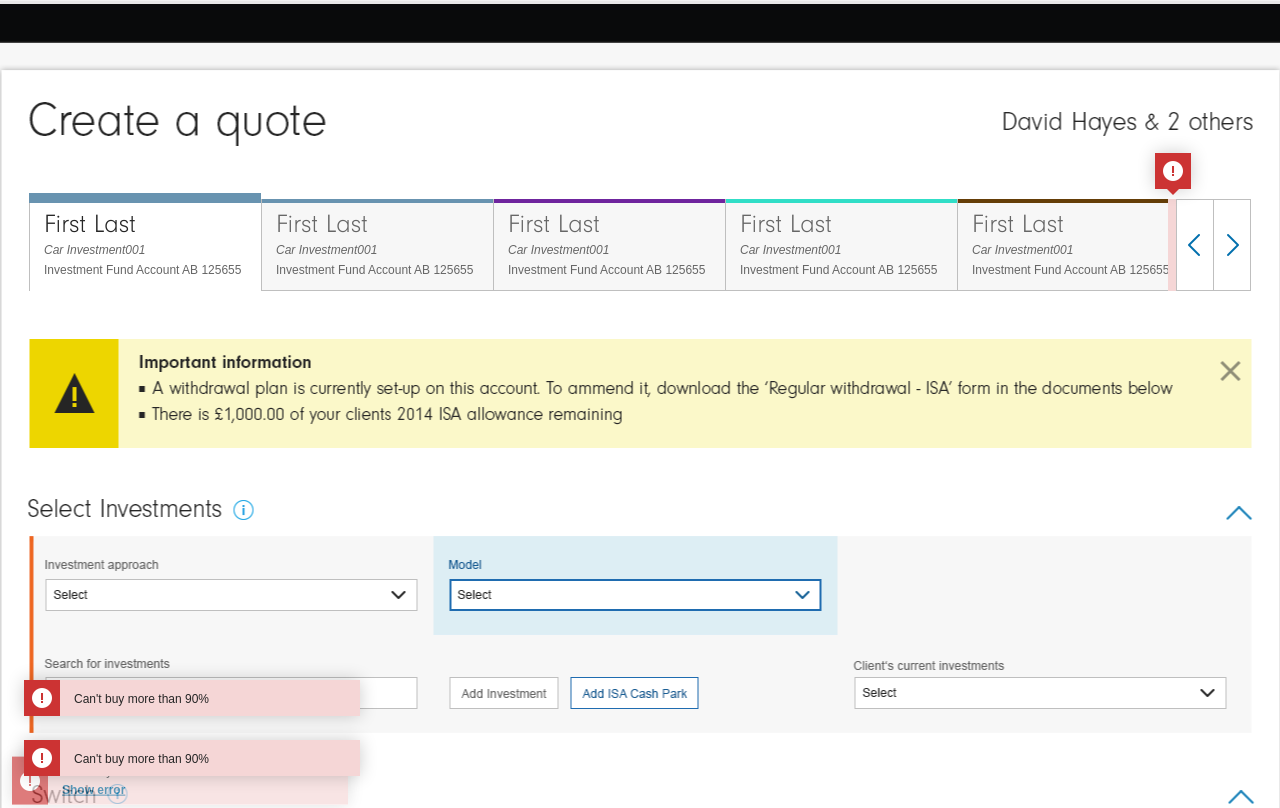
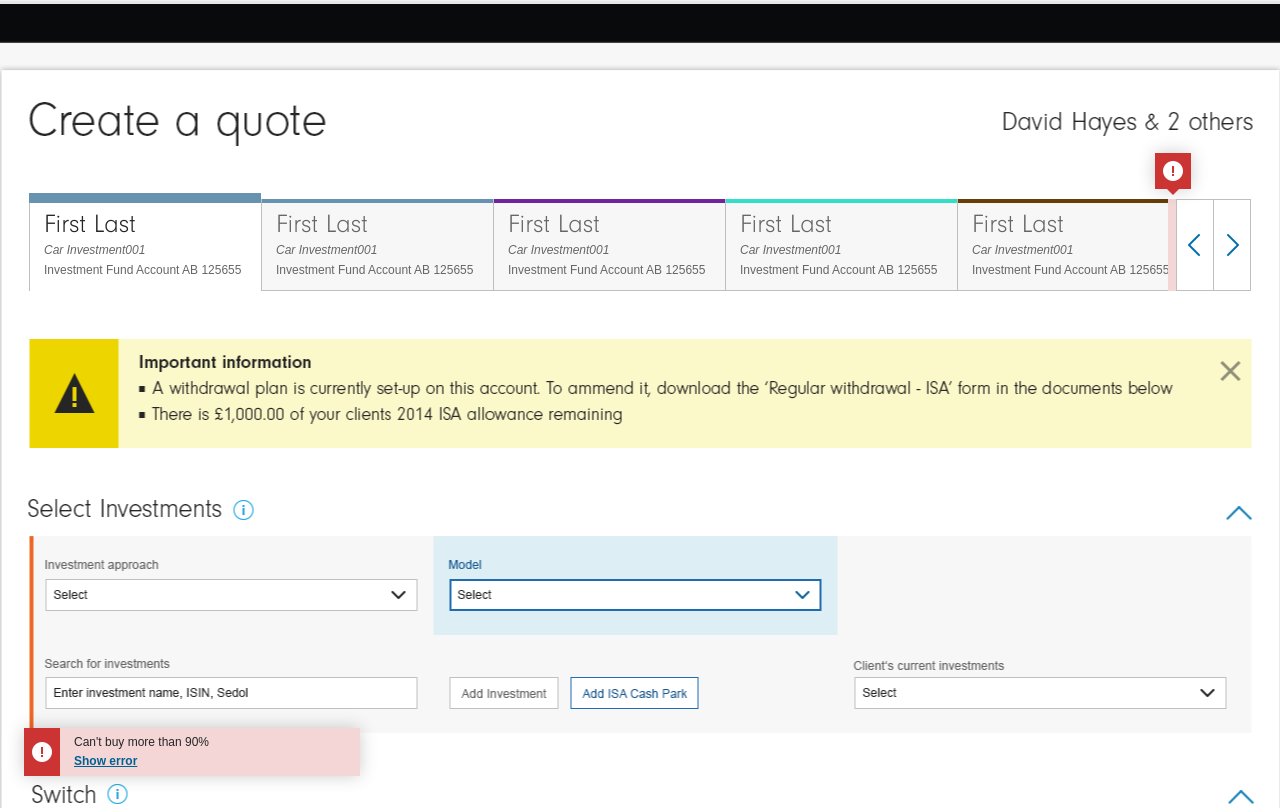
Before and after one commit to fil-james-maclean/messaging-animations, a website: page app/index.html in a window 1280 px wide. Shown: the top 808 px of the page. Drawn offline with Linux system fonts and the light colour scheme; files whose address does not match are found by name.

Commit message:
fist toaster in

```diff
--- a/app/index.html
+++ b/app/index.html
@@ -97,7 +97,6 @@
     						</div>
     							<div class="errorMarker--messageWrap  errorMarker--messageWrap__red">
     									<span class="errorMarker--message">Can't buy more than 90%</span>
-    									<a href="" class="button--scrollToError  js-scrollToError">Show error</a>
     							</div>
     					</div>
 
@@ -203,17 +202,17 @@
     </div>
 
 <div id="section1" class="errorWrap2  js-error-offscreen-trigger">
-    <div class="js-error-offscreen-target">
+    <!-- <div class="js-error-offscreen-target"> -->
         <div class="errorMarker errorMarker--floating">
 	    		<div class="errorMarker--icon  errorMarker--icon__red  icon-warning-circle-filled">
 	    		    <div class="triangle-arrow__top"></div>
 	    		</div>
 	            <div class="errorMarker--messageWrap  errorMarker--messageWrap__red">
 	                <span class="errorMarker--message">Can't buy more than 90%</span>
-	                <a href="" class="button--scrollToError  js-scrollToError">Show error</a>
+
 	            </div>
         </div>
-    </div>
+    <!-- </div> -->
 
 </div>
 
@@ -223,15 +222,15 @@
 
     <div class="toaster--toast">
         <div class="errorMarker errorMarker--floating">
-                <div class="errorMarker--icon  errorMarker--icon__red  icon-warning-circle-filled"></div>
-                <div class="errorMarker--messageWrap  errorMarker--messageWrap__red">
+                <div class="errorMarker--icon  errorMarker--icon__green  icon-circle-tick"></div>
+                <div class="errorMarker--messageWrap  errorMarker--messageWrap__green">
                     <span class="errorMarker--message">Can't buy more than 90%</span>
                     <a href="" class="button--scrollToError  js-scrollToError">Show error</a>
                 </div>
         </div>
     </div>
 
-    <div class="toaster--toast">
+    <div class="toaster--toast  js-error-offscreen-target">
         <div class="errorMarker errorMarker--floating">
                 <div class="errorMarker--icon  errorMarker--icon__red  icon-warning-circle-filled"></div>
                 <div class="errorMarker--messageWrap  errorMarker--messageWrap__red">
--- a/app/js/custom.js
+++ b/app/js/custom.js
@@ -158,26 +158,27 @@ $('.js-hide-error-trigger').on('mouseleave', function(e) {
 
 $('.js-error-offscreen-trigger').on('inview', function(event, isInView) {
   if (isInView) {
+console.log('inview');
 
-    $('.js-error-offscreen-target').removeClass('fixed-bottom');
-    TweenMax.from( $('.js-error-offscreen-target'), 0.6, {
-      y: '100%',
-      opacity: 0,
-      ease: Power2.easeOut
-    } );
+    TweenMax.to( $('.js-error-offscreen-target'), 0.4, {
+      y: '-200%',
+      autoAlpha: 0,
+      ease: Power2.easeIn
+    }, function() {  $('.js-error-offscreen-target').removeClass('show');} );
 
   } else {
-    $('.js-error-offscreen-target').addClass('fixed-bottom');
-    TweenMax.from( $('.js-error-offscreen-target'), 0.6, {
-      y: '-200%',
-      opacity: 0,
+    console.log('OUTview');
+    $('.js-error-offscreen-target').addClass('show');
+    TweenMax.to( $('.js-error-offscreen-target'), 0.6, {
+      y: '0%',
+      autoAlpha: 1,
       ease: Power2.easeOut
     } );
 
   }
 });
 
-
+// ease: Power2.easeOut
 
  $( document ).on('click', '.js-scrollToError', function( e ) {
   TweenLite.to(window, 1, {scrollTo:{y:"#section1", offsetY:120}});
--- a/app/scss/main.scss
+++ b/app/scss/main.scss
@@ -337,12 +337,16 @@ html, body {
   font-size: 12px;
 }
 .button--scrollToError {
-    display: none;
+    // float: right;
+    // position: absolute;
+    // right: 4px;
+    display: block;
+    // text-align: right;
     font-family: $web-safe-font;
     font-weight: bold;
     font-size: 12px;
     color: $blue1;
-    margin: 4px 0;
+    padding: 4px 0;
 }
 .fixed-bottom {
   position: fixed;
@@ -378,7 +382,13 @@ html, body {
   z-index: 20;
 }
 .toaster--toast {
-  margin-top: 24px;
+  margin-top: 12px;
+display: none;
+  visibility: hidden;
+
+  &.show {
+    display: block;
+  }
   .errorMarker--messageWrap {
     width: 300px;
   }
```
Also changed, not shown: app/css/main.css.
